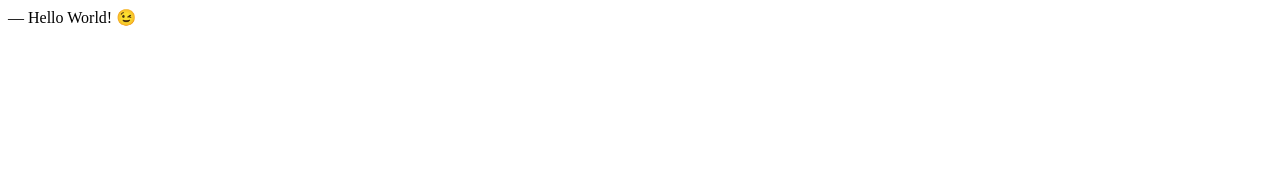
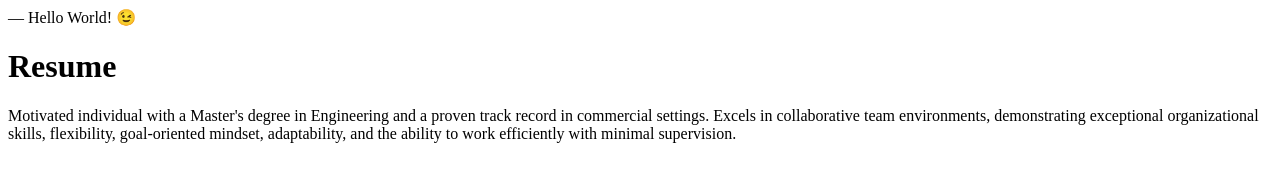
Before and after one commit to abdulenkosofia/homepage, a plain HTML site: page index.html in a window 1280 px wide. Drawn offline with Linux system fonts and the light colour scheme.

Commit message:
Updated Resume Intro block

```diff
--- a/index.html
+++ b/index.html
@@ -6,5 +6,13 @@
   </head>
   <body>
     ― Hello World! &#x1F609;
+
+    <h1>Resume</h1>
+
+  <div class="intro">
+    <p>Motivated individual with a Master's degree in Engineering and a proven track record in commercial settings. Excels in collaborative team environments, demonstrating exceptional organizational skills, flexibility, goal-oriented mindset, adaptability, and the ability to work efficiently with minimal supervision.</p>
+  </div>
+
+
   </body>
 </html>
```
